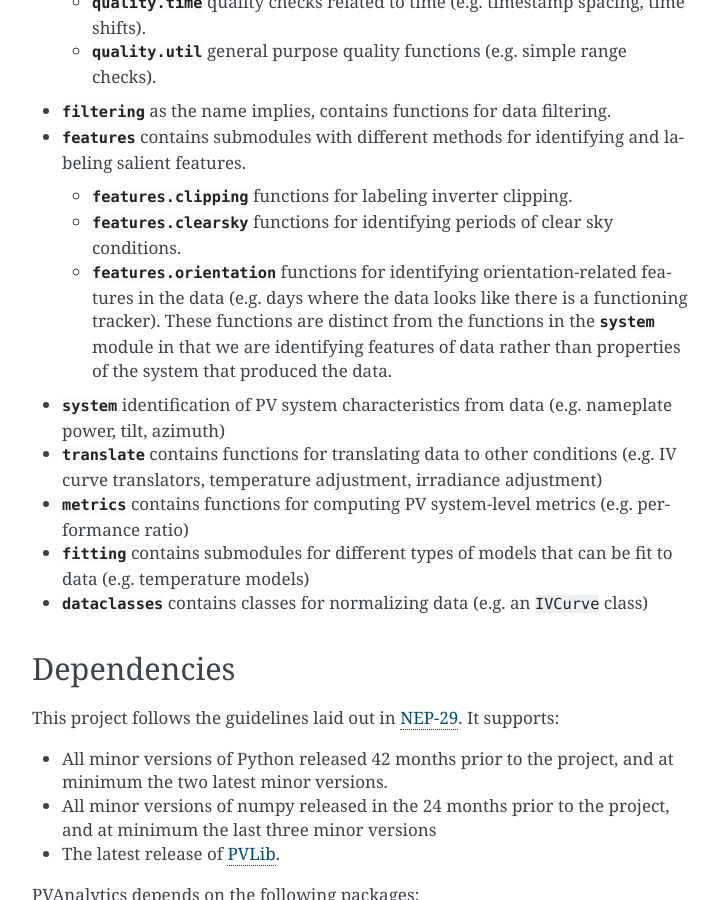
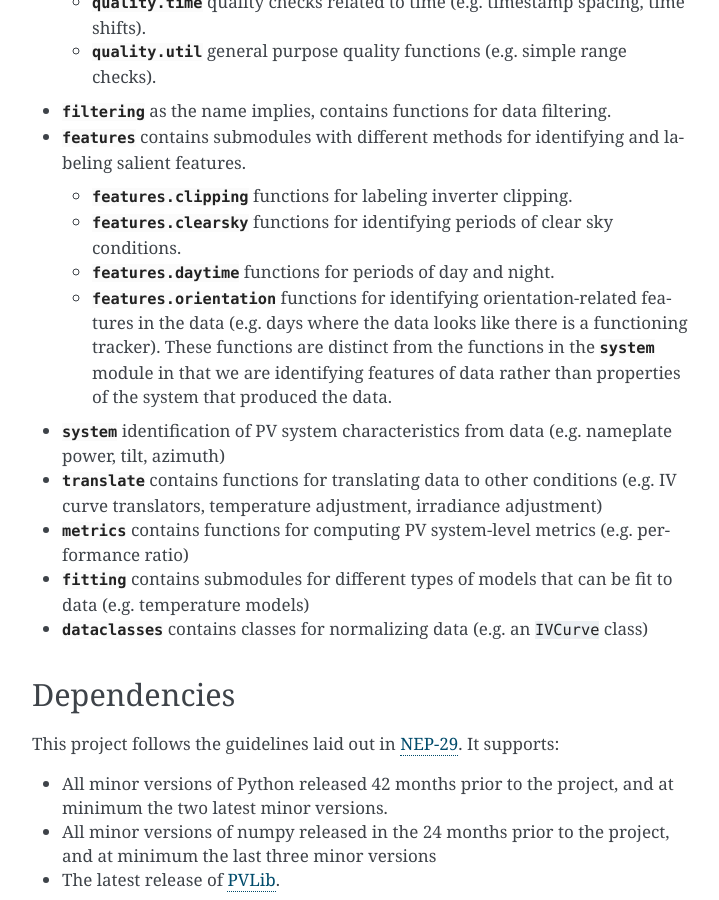
Before and after one commit to pvlib/pvanalytics, a Sphinx documentation site: the page built from docs/index.rst, in a window 1280 px wide and 900 px high, scrolled down 637 px. Shown: the whole window, without its empty margins (388-1107 px from the left). Built offline with Sphinx 7.4.7, drawn with Linux system fonts in a browser that asks for light colours.

Commit message:
Add features.daytime to library overview

```diff
--- a/docs/index.rst
+++ b/docs/index.rst
@@ -46,6 +46,7 @@ library status.
   - :py:mod:`features.clipping` functions for labeling inverter clipping.
   - :py:mod:`features.clearsky` functions for identifying periods of clear sky
     conditions.
+  - :py:mod:`features.daytime` functions for periods of day and night.
   - :py:mod:`features.orientation` functions for identifying
     orientation-related features in the data (e.g. days where the data looks
     like there is a functioning tracker). These functions are distinct from the
```
